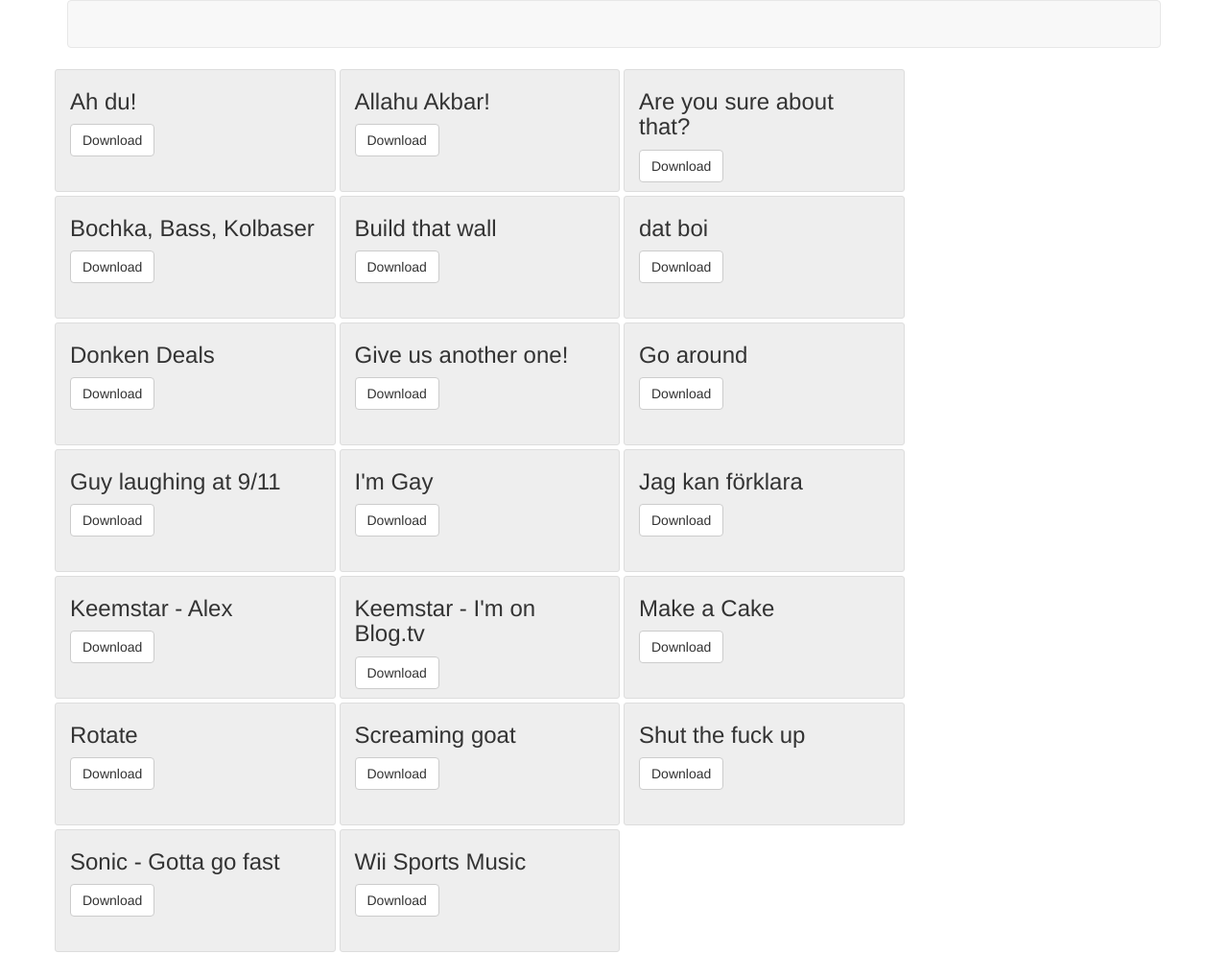
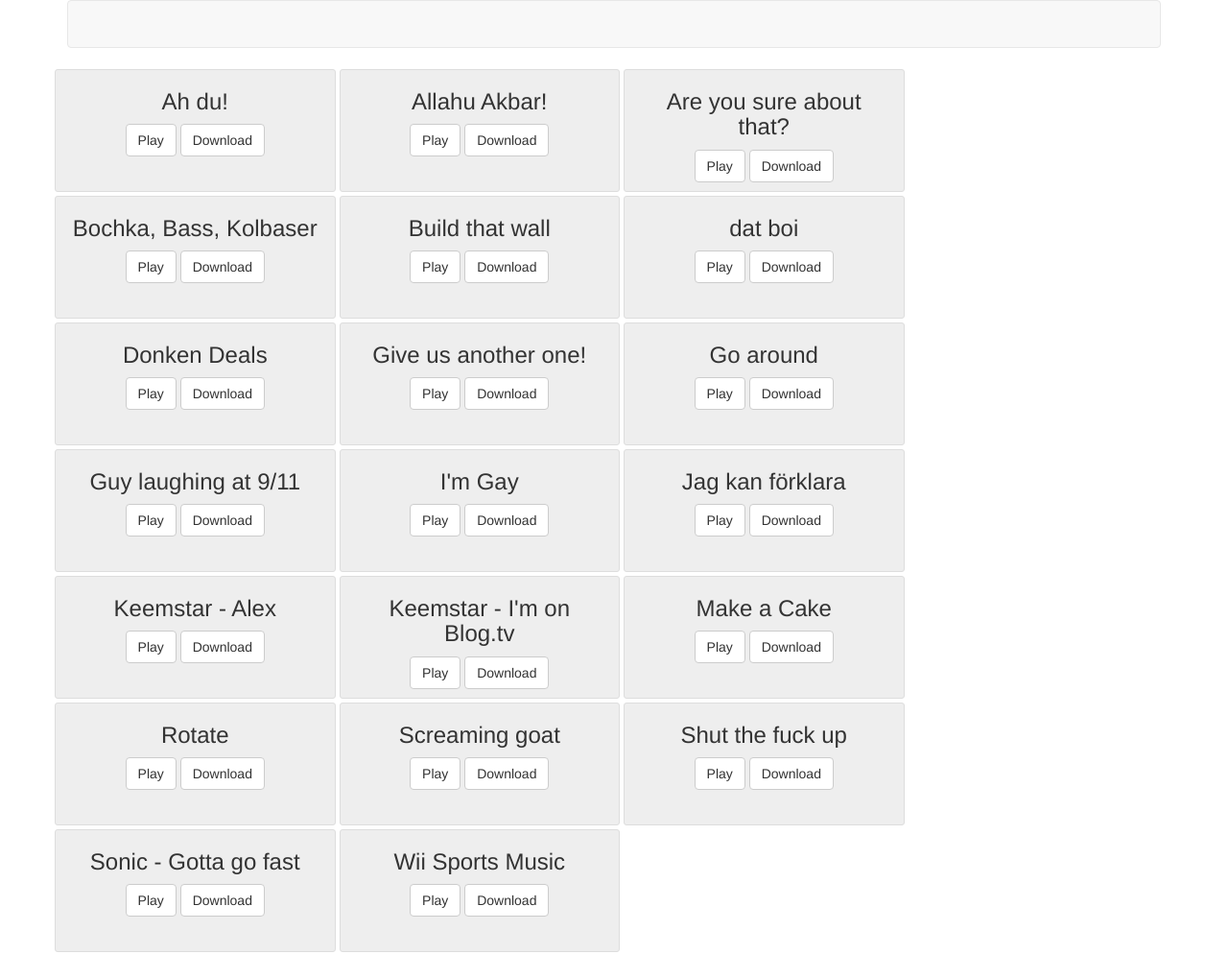
Before and after one commit to Carlgo11/ts.carlgo11.com, a Jekyll site: the page built from index.html, in a window 1280 px wide. Shown: the whole page at 96% size. Built offline with Jekyll 4.4.1, drawn with Linux system fonts in a browser that asks for light colours.

Commit message:
Add play button

```diff
--- a/_layouts/default.html
+++ b/_layouts/default.html
@@ -14,6 +14,7 @@
     <div class="navbar navbar-default"></div>
     {{content}}
   </div>
+  <script src="js/audio.js"></script>
 </body>
 
 </html>
--- a/css/soundboard.css
+++ b/css/soundboard.css
@@ -4,4 +4,15 @@
   margin: 2px;
   border-radius: 3px;
   height: 128px;
+  text-align: center;
 }
+
+play-btn: {
+  float: left;
+  margin-left: 20%;
+}
+
+download-btn {
+  margin-right: 20%;
+  float: right
+}
--- a/index.html
+++ b/index.html
@@ -1,12 +1,15 @@
 ---
 layout: default
 ---
-
+<audio id="audio_player"></audio>
 <div class="row show-grid">
-{% for file in site.data.files %}
-<div id="asd" class="col-md-3 col-sm-3">
-<h3>{{file.name}}</h3>
-<a href="files/{{file.path}}"><div class="btn btn-default" style="margin-bottom: 10px">Download</div></a>
+  {% for file in site.data.files %}
+  <div id="asd" class="col-md-3 col-sm-2">
+    <h3>{{file.name}}</h3>
+    <div class="btn btn-default play-btn" onclick="playAudio('files/{{file.path}}')">Play</div>
+    <a download="files/{{file.path}}" href="files/{{file.path}}">
+      <div class="btn btn-default download-btn">Download</div>
+    </a>
+  </div>
+  {%endfor%}
 </div>
-{%endfor%}
-</div>
--- /dev/null
+++ b/js/audio.js
@@ -0,0 +1,10 @@
+var audio_player = document.getElementById("audio_player");
+
+function playAudio($file) {
+  if (audio_player.src == document.URL + $file && !audio_player.paused) {
+    audio_player.pause();
+  } else {
+    audio_player.src = $file;
+    audio_player.play();
+  }
+}
```
Also changed, not shown: css/bootstrap.min.css.
